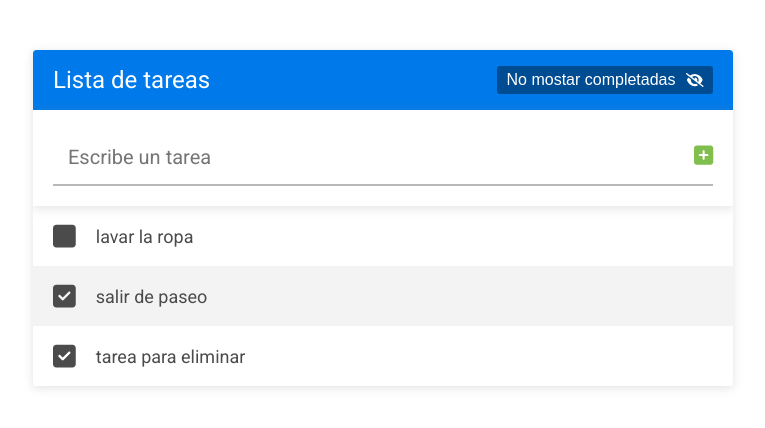
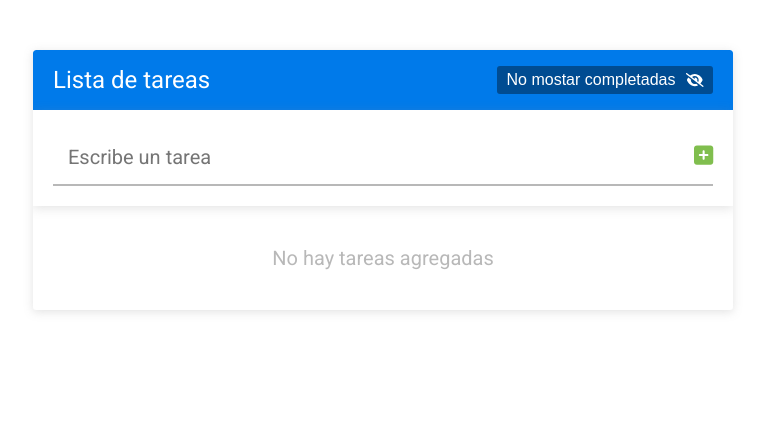
Before and after one commit to sekeer11/app-lista-tareas, a React (Create React App) app: page / in a window 1280 px wide. Shown: the top 428 px of the page, without its empty margins (257-1022 px from the left). Built offline with nearby package versions, Linux system fonts and the light colour scheme.

Commit message:
Agregando funcionalidad de gusradar datos en localStorage y app terminada

```diff
--- a/src/App.js
+++ b/src/App.js
@@ -1,30 +1,31 @@
-import React, {useState} from 'react';
+import React, {useEffect, useState} from 'react';
 import './App.css';
 import Header from './components/Header';
 import FormularioTareas from './components/FormularioTareas';
 import ListaTareas from './components/ListaTareas';
 
 const App = () => {
-  const[tareas, cambiarTareas] = useState(
-    [
-      {
-        id: 1,
-        texto: 'lavar la ropa',
-        completada: false
-      },
-      {
-        id: 2,
-        texto: 'salir de paseo',
-        completada: true
-      },
-      {
-        id: 3,
-        texto: 'tarea para eliminar',
-        completada: true
-      }
-    ]
-  );
-  const [mostarCompletadas, cambiarMostarCompletadas] = useState(true);
+  const tareasGuardadas = localStorage.getItem('tareas') ? JSON.parse(localStorage.getItem('tareas')) : [];
+
+  const[tareas, cambiarTareas] = useState(tareasGuardadas);
+
+  useEffect(() => {
+    localStorage.setItem('tareas', JSON.stringify(tareas))
+  }, [tareas]);
+
+  let mostarCompletadasGuardadas;
+  if (localStorage.getItem('mostarCompletadas') === null) {
+      mostarCompletadasGuardadas = true;
+  } else {
+    mostarCompletadasGuardadas = localStorage.getItem('mostarCompletadas') === 'true';
+  }
+
+  const [mostarCompletadas, cambiarMostarCompletadas] = useState(mostarCompletadasGuardadas);
+
+  useEffect(() => {
+    localStorage.setItem('mostarCompletadas', mostarCompletadas.toString())
+  }, [mostarCompletadas]);
+
   return (
     <div className="contenedor">
       <Header mostarCompletadas={mostarCompletadas} cambiarMostarCompletadas={cambiarMostarCompletadas} />
```
